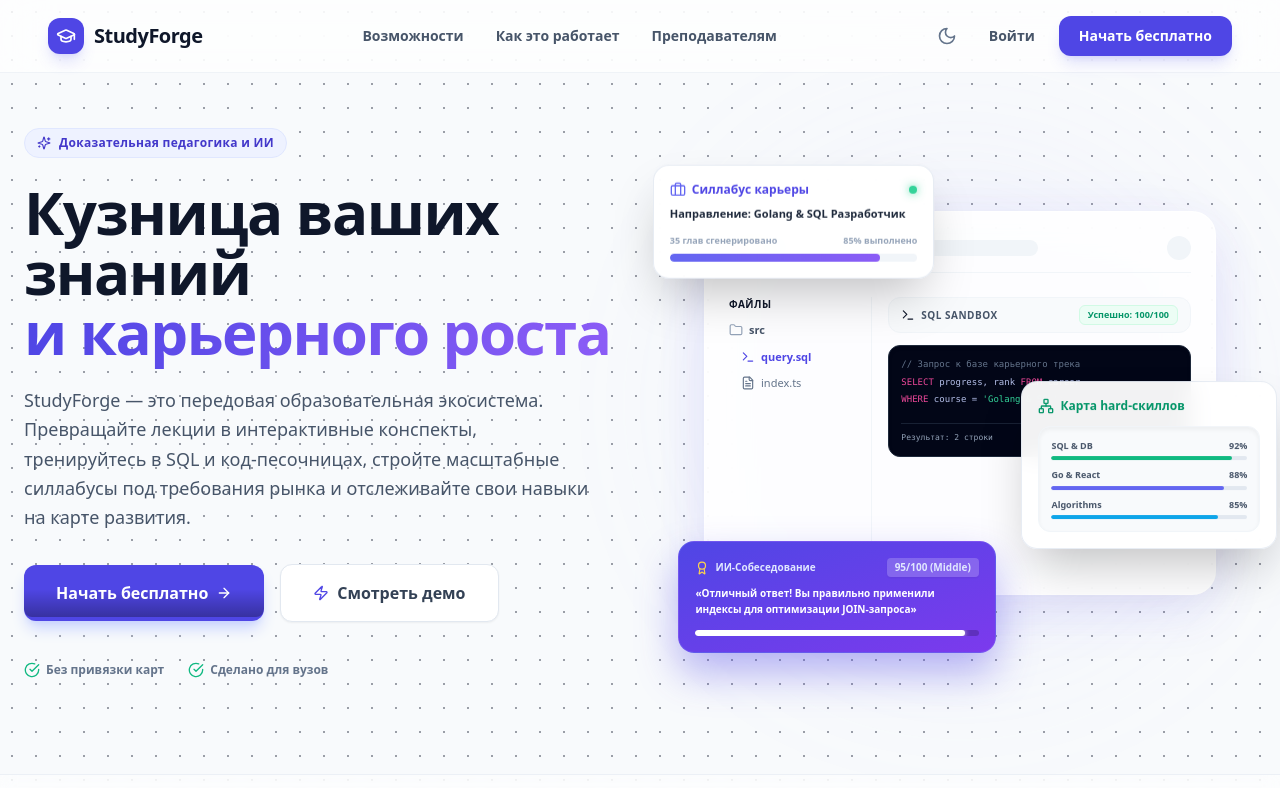
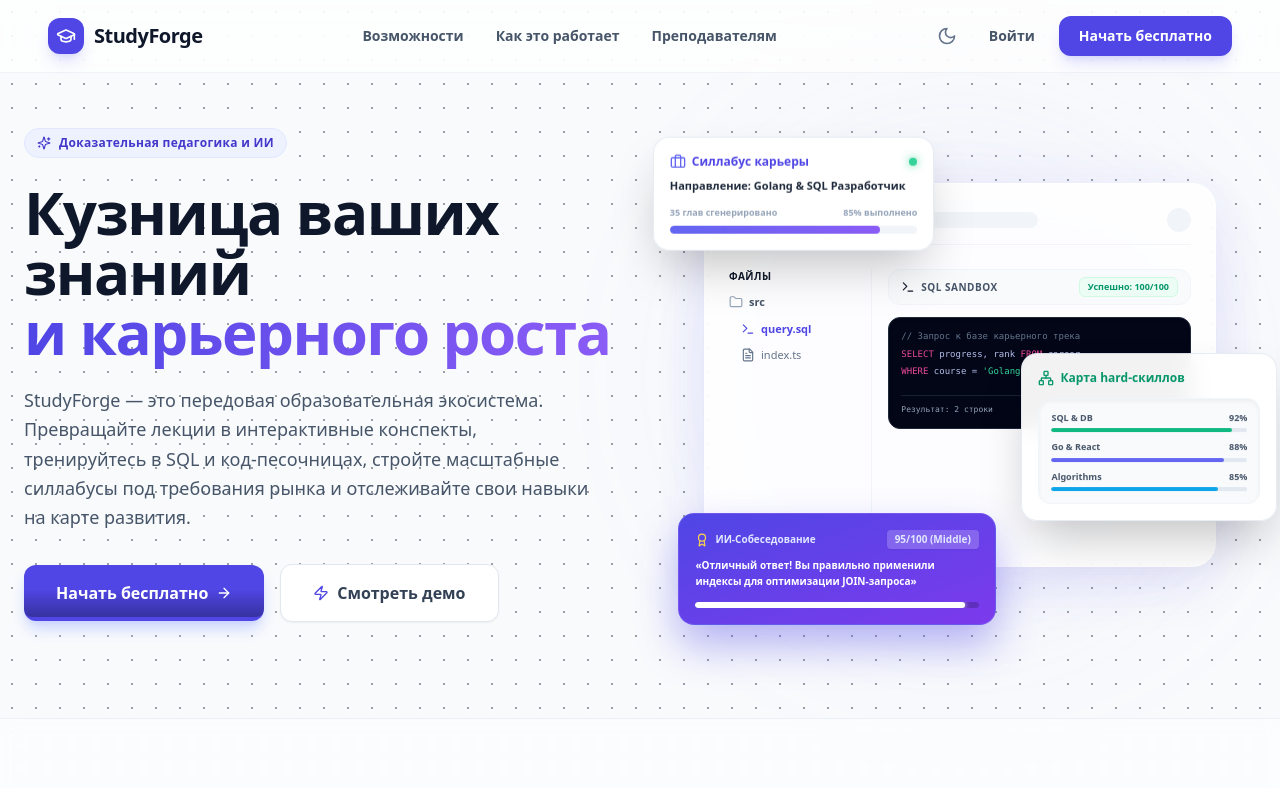
Before and after one commit to Ludosiellll/meldy, a React (Vite) app in the folder frontend/: page / in a window 1280 px wide. Shown: the top 788 px of the page. Built offline with nearby package versions, Linux system fonts and the light colour scheme.

Commit message:
style: remove unnecessary credit and credentials badges from landing page Hero section

```diff
--- a/frontend/src/pages/Landing.tsx
+++ b/frontend/src/pages/Landing.tsx
@@ -216,18 +216,6 @@ function Hero() {
             <Zap className="w-4 h-4 text-indigo-600 dark:text-indigo-400" />
             Смотреть демо
           </button>
-        </motion.div>
-
-        {/* Дополнительные преимущества */}
-        <motion.div
-          variants={{
-            hidden: { opacity: 0, y: 20 },
-            visible: { opacity: 1, y: 0, transition: { duration: 0.6, ease: "easeOut" } }
-          }}
-          className="flex items-center gap-6 pt-4 text-xs font-semibold text-slate-500 dark:text-slate-400"
-        >
-          <span className="flex items-center gap-1.5"><CheckCircle className="w-4 h-4 text-emerald-500" /> Без привязки карт</span>
-          <span className="flex items-center gap-1.5"><CheckCircle className="w-4 h-4 text-emerald-500" /> Сделано для вузов</span>
         </motion.div>
       </motion.div>
 
```
